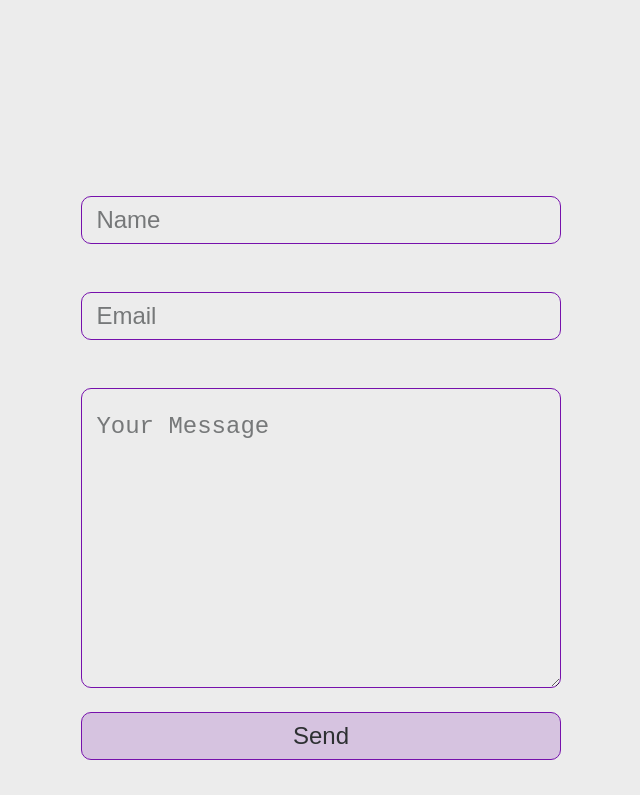
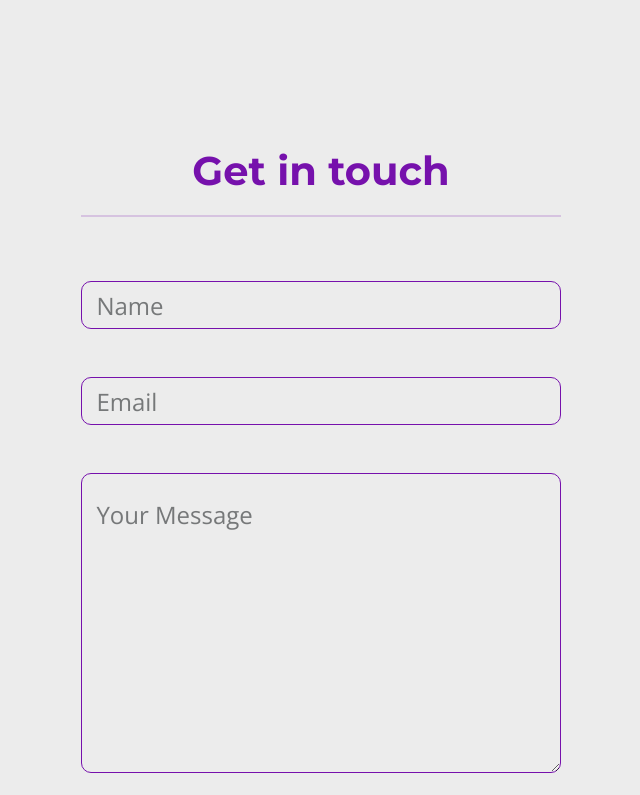
Before and after one commit to pran01/about-me, a React (Create React App) app: page / in a window 1280 px wide. Shown: the part 2260-3055 px from the top of the page, without its empty margins (319-959 px from the left). Built offline with nearby package versions, Linux system fonts and the light colour scheme.

Commit message:
contact page complete

```diff
--- a/src/components/Contact.jsx
+++ b/src/components/Contact.jsx
@@ -22,6 +22,7 @@ const Contact = () => {
   return (
     <section id="Contact">
       <div className="contact-container">
+        <p className="contact-heading">Get in touch</p>
         <form className="contact-form" onSubmit={sendEmail}>
           <input
             type="text"
--- a/src/styles/Contact.scss
+++ b/src/styles/Contact.scss
@@ -10,6 +10,15 @@
 
 #Contact .contact-container {
   padding: 2em;
+  .contact-heading {
+    color: $color-primary;
+    font-size: 2.5rem;
+    font-family: $font-primary;
+    font-weight: 700;
+    text-align: center;
+    border-bottom: 2px solid $color-primary-transparent;
+    padding: 0.5em;
+  }
   .contact-form {
     display: flex;
     flex-direction: column;
@@ -26,10 +35,12 @@
       color: $color-secondary;
       font-size: 1.5rem;
       padding: 0.6em;
+      font-family: $font-secondary;
       &::-webkit-input-placeholder {
         /* Chrome/Opera/Safari */
         color: $color-secondary-transparent;
         font-size: 1.5rem;
+        font-family: $font-secondary;
       }
       &:focus {
         outline: none;
@@ -73,6 +84,9 @@
 @media (max-width: 550px) {
   #Contact .contact-container {
     width: 100vw;
+    .contact-heading {
+      font-size: 1.4rem;
+    }
     .contact-form {
       width: 100%;
       input,
```
